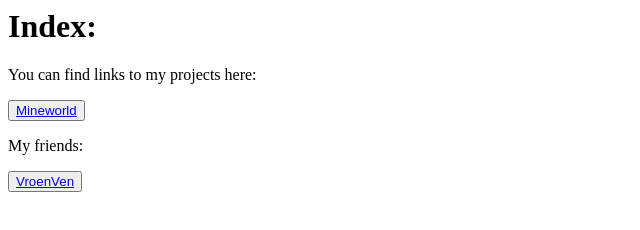
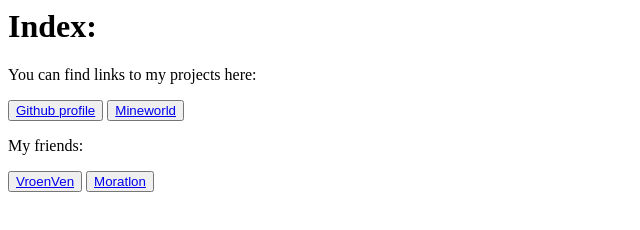
Before and after one commit to asdf2jkl/asdf2jkl.github.io, a plain HTML site: page index.html in a window 1280 px wide. Shown: the whole page, without its empty margins (0-640 px from the left). Drawn offline with Linux system fonts and the light colour scheme.

Commit message:
Update index.html

```diff
--- a/index.html
+++ b/index.html
@@ -3,7 +3,9 @@
 	<link rel="icon" type="image/png" href="icon.png">
 	<h1>Index:</h1>
 	<p>You can find links to my projects here:</p>
+	<button><a href="https://github.com/asdf2jkl">Github profile</a></button>
 	<button><a href="https://github.com/asdf2jkl/Mineworld">Mineworld</a></button>
   <p>My friends:</p>
 	<button><a href="https://vroenven.github.io/">VroenVen</a></button>
+	<button><a href="https://github.com/Moratlon">Moratlon</a></button>
 </html>
```
